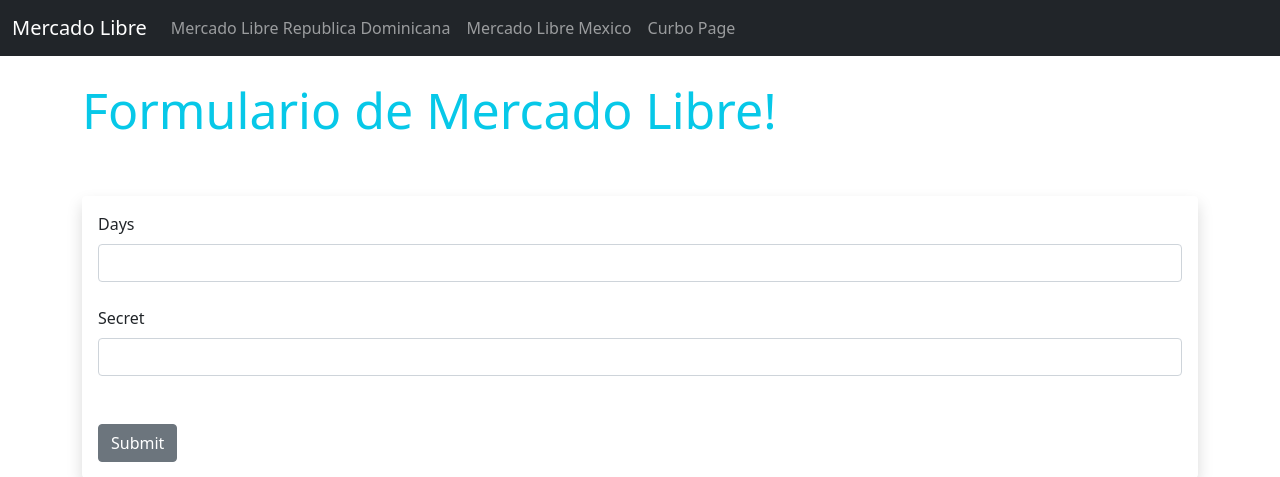
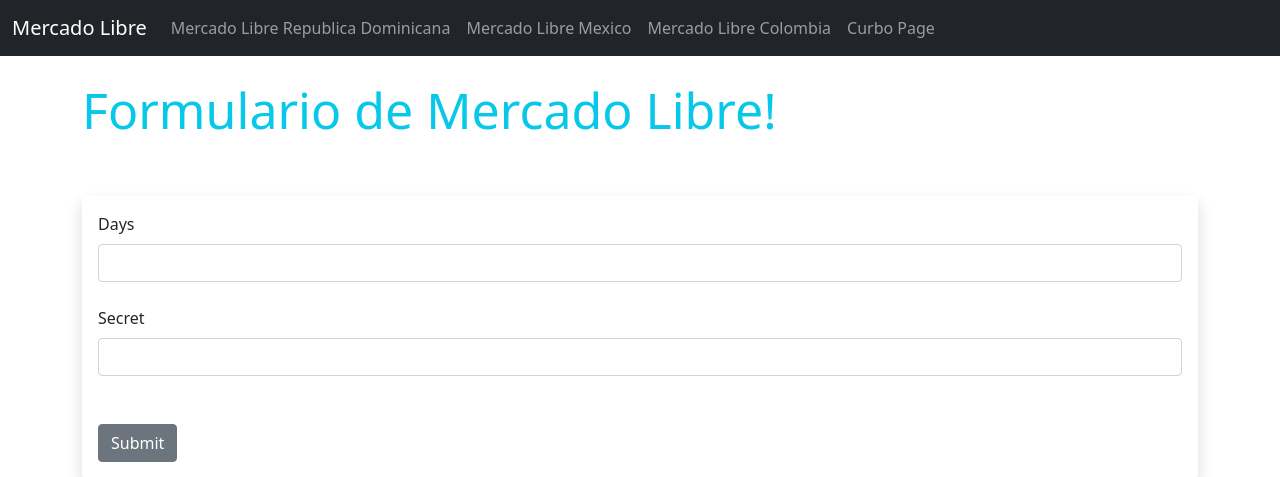
Before and after one commit to bujosa/aldebaran, a Flask app: page /form-dom in a window 1280 px wide. Shown: the top 477 px of the page. Run offline with Flask 2, Linux system fonts and the light colour scheme; some libraries are stand-ins or nearby versions.

Commit message:
Add meli cop references

```diff
--- a/templates/index.html
+++ b/templates/index.html
@@ -7,7 +7,7 @@
 
     <div class="row">
         <div class="column"><a href="{{ url_for('melidom')}}"><img src="https://curbo-assets.nyc3.cdn.digitaloceanspaces.com/flags/do.png" width="320" height="180" alt="Bandera de Republica Dominicana"></a></div>
-        <div class="column"><a href="{{ url_for('melimex')}}"><img src="https://curbo-assets.nyc3.cdn.digitaloceanspaces.com/flags/co.png" width="320" height="180" alt="Bandera de Dolombia"></a></div>
+        <div class="column"><a href="{{ url_for('melicop')}}"><img src="https://curbo-assets.nyc3.cdn.digitaloceanspaces.com/flags/co.png" width="320" height="180" alt="Bandera de Colombia"></a></div>
         <div class="column"><a href="{{ url_for('melimex')}}"><img src="https://curbo-assets.nyc3.cdn.digitaloceanspaces.com/flags/mx.png" width="320" height="180" alt="Bandera de Mexico"></a></div>
     </div>
 
--- a/templates/navbar.html
+++ b/templates/navbar.html
@@ -16,6 +16,11 @@
         </li>
 
         <li class="nav-item">
+          <a class="nav-link" href="{{ url_for('melicop')}}">Mercado Libre Colombia</a>
+        </li>
+
+
+        <li class="nav-item">
           <a class="nav-link" href="https://cars.curbo.co/?">Curbo Page</a>
         </li>
 
```
